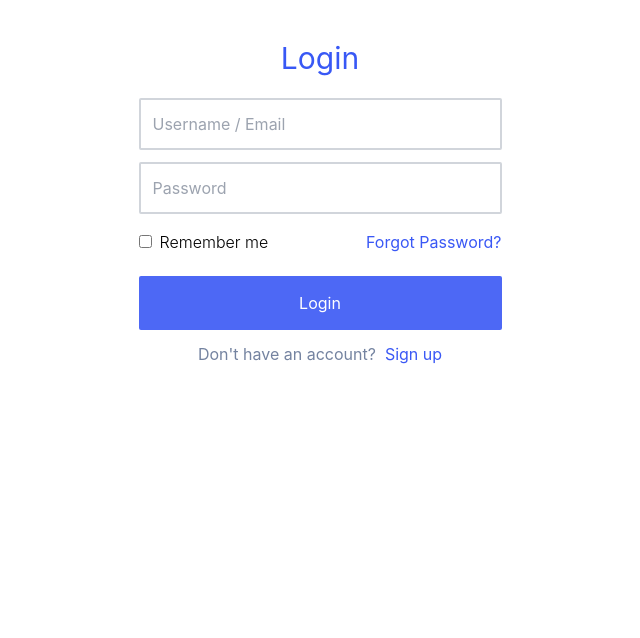
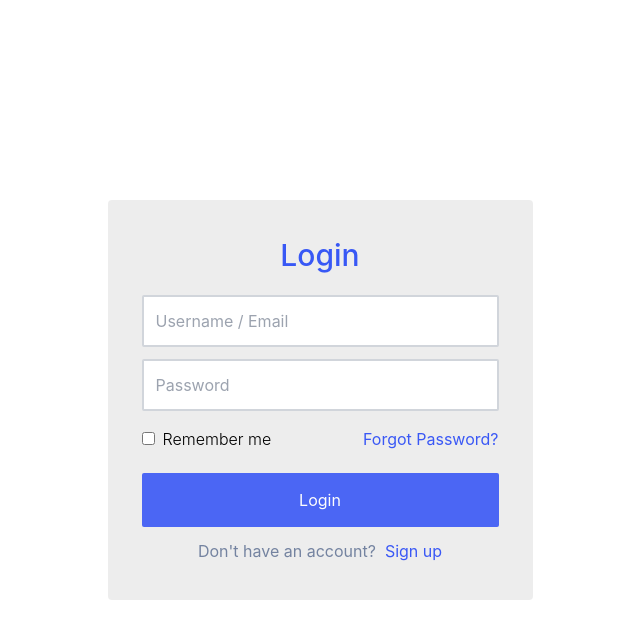
Before and after one commit to Sangini-Org/Sangini-Frontend, a React (Create React App) app: page /login in a window 1280 px wide. Shown: the top 638 px of the page, without its empty margins (320-960 px from the left). Built offline with nearby package versions, Linux system fonts and the light colour scheme.

Commit message:
design update

```diff
--- a/src/App.css
+++ b/src/App.css
@@ -42,3 +42,7 @@ button:focus, .btn:focus, input:focus {
 .active {
   color: #3a58f5;
 }
+
+.lsWrapper {
+  background-color: rgba(201, 201, 201, 0.34) !important;
+}
--- a/src/Component/Login/Login.module.css
+++ b/src/Component/Login/Login.module.css
@@ -1,5 +1,5 @@
 .baseContainer {
-    max-width: 375px;
+    max-width: 425px;
 }
 
 .title {
--- a/src/Component/Login/Login.tsx
+++ b/src/Component/Login/Login.tsx
@@ -10,8 +10,9 @@ export default function Login() {
   };
 
   return (
-    <div className={`text-center flex flex-center flex-col my-10 mx-auto ${styles.baseContainer}`}>
-      <h1 className={`text-3xl font-normal ${styles.title} mb-4`}>Login</h1>
+    <div className={`Wrapper h-full text-center flex flex-center mx-auto ${styles.baseContainer}`}>
+      <div className="lsWrapper rounded h-3/6 px-7 flex flex-center flex-col">
+        <h1 className={`text-3xl font-medium ${styles.title} mb-4`}>Login</h1>
         <div className="mx-1.5">
           <form>
             <input className="w-full rounded-sm p-3 my-1.5 border-2 border-gray-300" placeholder="Username / Email" />
@@ -27,9 +28,9 @@ export default function Login() {
                   Remember me
                 </label>
               </p>
-            <a className="active" href="#">
+              <Link className="active" to="/reset-password">
                 Forgot Password?
-            </a>
+              </Link>
             </div>
             <button className={`rounded-sm btn w-full my-3 rounded-none ${styles.loginBtn}`} type="submit">
               Login
@@ -43,5 +44,6 @@ export default function Login() {
           </div>
         </div>
       </div>
+    </div>
   );
 }
--- a/src/Component/ResetPassword/ResetPassword.tsx
+++ b/src/Component/ResetPassword/ResetPassword.tsx
@@ -6,8 +6,9 @@ export default function ResetPassword() {
   const [password, setPassword] = useState('');
 
   return (
-    <div className={`text-center flex flex-center flex-col my-10 mx-auto ${styles.baseContainer}`}>
-      <h1 className={`text-3xl font-normal ${styles.title} mb-4`}>Reset Password</h1>
+    <div className={`h-full text-center flex flex-center mx-auto ${styles.baseContainer}`}>
+      <div className="lsWrapper rounded h-1/3 px-7 flex flex-center flex-col">
+        <h1 className={`text-3xl font-medium ${styles.title} mb-4`}>Reset Password</h1>
         <div className="mx-1.5">
           <form>
             <input
@@ -21,5 +22,6 @@ export default function ResetPassword() {
           </form>
         </div>
       </div>
+    </div>
   );
 }
--- a/src/Component/SignUp/SignUp.module.css
+++ b/src/Component/SignUp/SignUp.module.css
@@ -1,5 +1,5 @@
 .baseContainer {
-  max-width: 375px;
+  max-width: 425px;
 }
 
 .title {
--- a/src/Component/SignUp/SignUp.tsx
+++ b/src/Component/SignUp/SignUp.tsx
@@ -4,8 +4,9 @@ import { Link } from 'react-router-dom';
 
 export default function SignUp() {
   return (
-    <div className={`text-center flex flex-center flex-col my-10 mx-auto ${styles.baseContainer}`}>
-      <h1 className={`text-3xl font-normal ${styles.title} mb-4`}>Sign Up</h1>
+    <div className={`h-full text-center flex flex-center mx-auto ${styles.baseContainer}`}>
+      <div className="lsWrapper rounded h-3/6 px-7 flex flex-center flex-col">
+        <h1 className={`text-3xl font-medium ${styles.title} mb-4`}>Sign Up</h1>
         <div className="mx-1.5">
           <form>
             <input
@@ -36,5 +37,6 @@ export default function SignUp() {
           </div>
         </div>
       </div>
+    </div>
   );
 }
```
Also changed, not shown: 1 other file (tests, documents, lock files or other folders). Lines whose indentation alone changed are shown as unchanged.
